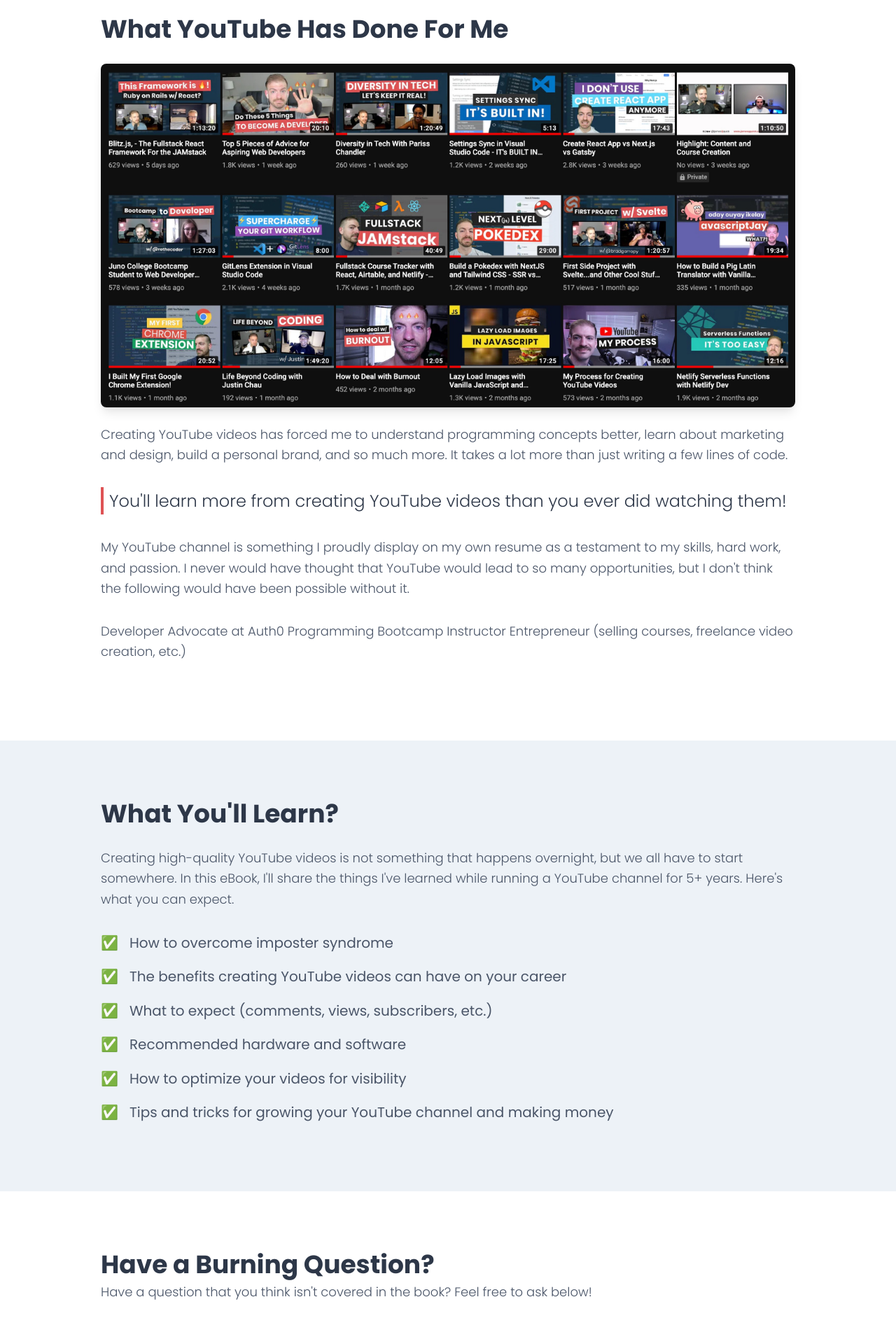
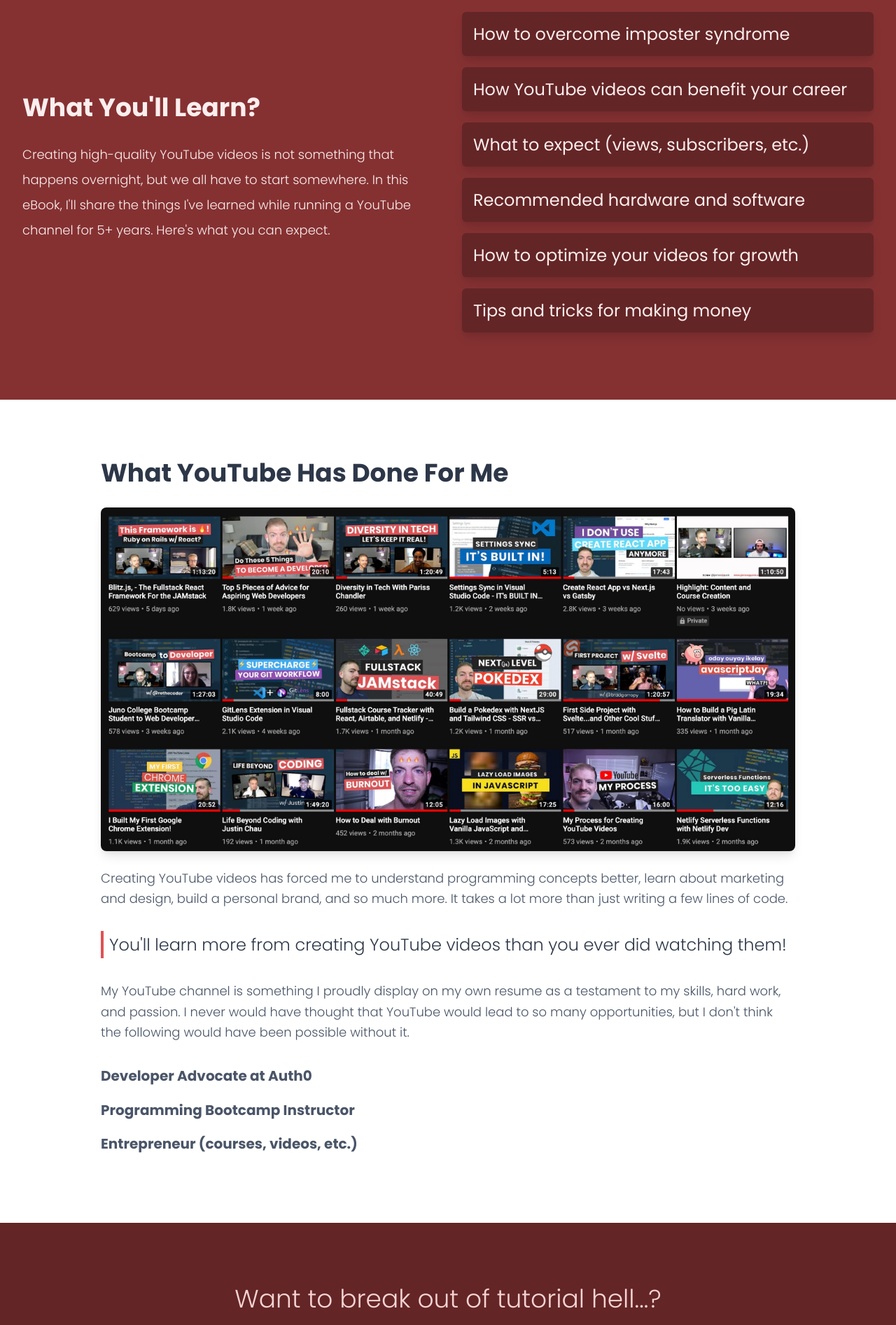
Before and after one commit to jamesqquick/youtube-for-developers, a Next.js app: page / in a window 1280 px wide. Shown: the part 1640-3533 px from the top of the page at 70% size. Built offline with nearby package versions, Linux system fonts and the light colour scheme.

Commit message:
design updates

```diff
--- a/components/FAQs.js
+++ b/components/FAQs.js
@@ -2,29 +2,33 @@ import React from 'react';
 
 export default function FAQs() {
     return (
-        <div className="container mx-auto max-w-6xl py-20 px-6 md:px-20">
+        <div className="bg-gray-200 py-24 relative">
+            <div className="absolute top-0 h-48 bg-gray-300 w-full"></div>
+            <div className="px-8 relative">
+                <div className="mx-auto max-w-4xl py-20 px-6 md:px-20 bg-white border rounded-lg shadow-xl ">
                     <h1 className="text-4xl font-bold leading-snug text-gray-800 mb-6">
                         FAQs
                     </h1>
                     <ul>
                         <li>
                             <div>
-                        <h3 className="text-2xl font-bold leading-snug text-gray-800 mb-6">
+                                <h3 className="text-2xl font-bold leading-snug text-gray-800 mb-2">
                                     What's included?
                                 </h3>
                                 <p>
                                     Your purchase includes the{' '}
-                            <strong>entire ~50 page eBook</strong> with lifetime
-                            updates. You will also get access to an{' '}
-                            <strong>exclusive Q&A stream</strong> where you can
-                            ask your own follow up questions!
+                                    <strong>entire ~50 page eBook</strong> with
+                                    lifetime updates. You will also get access
+                                    to an <strong>exclusive Q&A stream</strong>{' '}
+                                    where you can ask your own follow up
+                                    questions!
                                 </p>
                             </div>
                         </li>
 
                         <li>
                             <div>
-                        <h3 className="text-2xl font-bold leading-snug text-gray-800 mb-6">
+                                <h3 className="text-2xl font-bold leading-snug text-gray-800 mb-2">
                                     How do I login and view the download?
                                 </h3>
                                 <p>
@@ -43,16 +47,19 @@ export default function FAQs() {
                         </li>
                         <li>
                             <div>
-                        <h3 className="text-2xl font-bold leading-snug text-gray-800 mb-6">
+                                <h3 className="text-2xl font-bold leading-snug text-gray-800 mb-2">
                                     Other questions
                                 </h3>
                                 <p>
-                            Feel free to reach out in chat or send me an email
-                            at <strong>me@jamesqquick.com</strong>.
+                                    Feel free to reach out in chat or send me an
+                                    email at <strong>me@jamesqquick.com</strong>
+                                    .
                                 </p>
                             </div>
                         </li>
                     </ul>
                 </div>
+            </div>
+        </div>
     );
 }
--- a/components/Testimonials.js
+++ b/components/Testimonials.js
@@ -14,12 +14,16 @@ export default function Testimonials() {
         },
     ];
     return (
-        <div>
-            <h1 className="text-4xl font-bold leading-snug text-gray-800 mb-6">
-                Testimonials
+        <div className="xl:flex items-stretch pt-24 pb-12 xl:pb-0 bg-gray-300">
+            <div className="text-center xl:w-1/3 flex relative items-center justify-center xl:py-24  ">
+                <h1 className="text-4xl uppercase font-bold leading-snug text-gray-800 mb-12 xl:mb-0 xl:p-4">
+                    What People Are Saying
                 </h1>
+                <div className="absolute  w-48 xl:h-full right-0 transform translate-x-24"></div>
+            </div>
+            <div className=" px-8 xl:py-24 xl:w-2/3 z-10 space-y-12 relative">
                 {quotes.map((testimonial) => (
-                <div className="md:flex space-x-10 items-center mb-10">
+                    <div className="md:flex space-x-10 items-center border p-8 shadow-2xl rounded-lg bg-gray-100">
                         <img
                             src={testimonial.img}
                             alt="YouTube For Developers Cover Image"
@@ -27,13 +31,22 @@ export default function Testimonials() {
                             id="coverImage"
                         />
                         <div className="">
-                        <h2 className="text-2xl font-bold leading-snug text-gray-800">
+                            <h2 className="text-2xl font-bold leading-snug text-gray-800 mb-2">
                                 {testimonial.name}
                             </h2>
-                        <p>{testimonial.quote}</p>
+                            <p className="relative italic mb-4">
+                                <span className="absolute top-0 left-0 transform -translate-x-10 text-brand-700 -translate-y-4 text-6xl font-bold">
+                                    "
+                                </span>
+                                {testimonial.quote}
+                                <span className="absolute  transform text-brand-700 -translate-y-6 text-6xl font-bold">
+                                    "
+                                </span>
+                            </p>
                         </div>
                     </div>
                 ))}
             </div>
+        </div>
     );
 }
--- a/components/WhatYoullLearn.js
+++ b/components/WhatYoullLearn.js
@@ -2,42 +2,41 @@ import React from 'react';
 
 export default function WhatYoullLearn() {
     return (
-        <div className="container mx-auto max-w-6xl py-20 px-6 md:px-20">
-            <h1 className="text-4xl font-bold leading-snug text-gray-800 mb-6">
+        <div className="py-20 bg-brand-700 text-brand-100">
+            <div className=" container mx-auto max-w-8xl lg:flex items-center lg:space-x-10 px-8">
+                <div className="lg:w-1/2">
+                    <h1 className="text-4xl font-bold leading-snug  mb-6">
                         What You'll Learn?
                     </h1>
-            <p>
-                Creating high-quality YouTube videos is not something that
-                happens overnight, but we all have to start somewhere. In this
-                eBook, I'll share the things I've learned while running a
-                YouTube channel for 5+ years. Here's what you can expect.
+                    <p className="text-brand-100 leading-loose">
+                        Creating high-quality YouTube videos is not something
+                        that happens overnight, but we all have to start
+                        somewhere. In this eBook, I'll share the things I've
+                        learned while running a YouTube channel for 5+ years.
+                        Here's what you can expect.
                     </p>
-            <ul>
-                <li className="font-normal">
-                    <span className="mr-4">✅</span> How to overcome imposter
-                    syndrome
+                </div>
+                <ul className="lg:w-1/2 ml-0">
+                    <li className="font-normal bg-brand-800 py-3 px-4 rounded-md shadow-lg text-brand-100 text-2xl">
+                        How to overcome imposter syndrome
                     </li>
-                <li className="font-normal">
-                    <span className="mr-4">✅</span> The benefits creating
-                    YouTube videos can have on your career{' '}
+                    <li className="font-normal bg-brand-800 py-3 px-4 rounded-md shadow-lg text-brand-100 text-2xl">
+                        How YouTube videos can benefit your career
                     </li>
-                <li className="font-normal">
-                    <span className="mr-4">✅</span> What to expect (comments,
-                    views, subscribers, etc.)
+                    <li className="font-normal bg-brand-800 py-3 px-4 rounded-md shadow-lg text-brand-100 text-2xl">
+                        What to expect (views, subscribers, etc.)
                     </li>
-                <li className="font-normal">
-                    <span className="mr-4">✅</span> Recommended hardware and
-                    software
+                    <li className="font-normal bg-brand-800 py-3 px-4 rounded-md shadow-lg text-brand-100 text-2xl">
+                        Recommended hardware and software
                     </li>
-                <li className="font-normal">
-                    <span className="mr-4">✅</span> How to optimize your videos
-                    for visibility
+                    <li className="font-normal bg-brand-800 py-3 px-4 rounded-md shadow-lg text-brand-100 text-2xl">
+                        How to optimize your videos for growth
                     </li>
-                <li className="font-normal">
-                    <span className="mr-4">✅</span> Tips and tricks for growing
-                    your YouTube channel and making money
+                    <li className="font-normal bg-brand-800 py-3 px-4 rounded-md shadow-lg text-brand-100 text-2xl">
+                        Tips and tricks for making money
                     </li>
                 </ul>
             </div>
+        </div>
     );
 }
--- a/components/YouTubeForMe.js
+++ b/components/YouTubeForMe.js
@@ -30,10 +30,15 @@ export default function YouTubeForMe() {
                 opportunities, but I don't think the following would have been
                 possible without it.
             </p>
-            <p>
-                Developer Advocate at Auth0 Programming Bootcamp Instructor
-                Entrepreneur (selling courses, freelance video creation, etc.)
-            </p>
+            <ul>
+                <li>Developer Advocate at Auth0 </li>
+                <li>Programming Bootcamp Instructor</li>
+
+                <li>
+                    Entrepreneur (courses, videos,
+                    etc.)
+                </li>
+            </ul>
         </div>
     );
 }
--- a/pages/index.js
+++ b/pages/index.js
@@ -24,7 +24,6 @@ export default function Home() {
                     <Hero title="Developer's Guide to Starting a YouTube Channel" />
                 </section>
                 <section className="text-center p-10">
-
                     <a
                         href="https://www.producthunt.com/posts/youtube-for-developers-ebook?utm_source=badge-featured&utm_medium=badge&utm_souce=badge-youtube-for-developers-ebook"
                         target="_blank"
@@ -40,32 +39,27 @@ export default function Home() {
                 <section className="bg-gray-200">
                     <ResumeMissingSomething />
                 </section>
+
+                <WhatYoullLearn />
+
                 <section className="container mx-auto max-w-6xl py-20 px-6 md:px-20 ">
                     <YouTubeForMe />
                 </section>
-                <section className="bg-gray-200">
-                    <WhatYoullLearn />
-                </section>
-                <section className="container mx-auto max-w-6xl py-20 px-6 md:px-20">
-                    <Questions />
-                </section>
-
-                <section className="bg-brand">
+                <section className="bg-brand-800">
                     <div className="container mx-auto max-w-6xl py-20 px-4 md:px-20">
-                        <p className="text-2xl text-center text-brand-300 mb-2">
-                            Want to break out of tutorial hell?
+                        <p className="text-4xl text-center text-brand-200 mb-0">
+                            Want to break out of tutorial hell...?
                         </p>
                         <p class="text-4xl md:text-6xl font-bold text-center text-brand-100">
                             BUILD THE TUTORIAL YOURSELF!
                         </p>
                     </div>
                 </section>
-                <section className="container mx-auto max-w-6xl py-20 px-6 md:px-20">
+
                 <Testimonials />
-                </section>
-                <section className="bg-gray-200">
+
                 <FAQs />
-                </section>
+
                 <section className="container mx-auto max-w-6xl py-20 px-6 md:px-20">
                     <Hero />
                 </section>
@@ -75,6 +69,9 @@ export default function Home() {
                         <Instructor />
                     </div>
                 </section>
+                <section className="container mx-auto max-w-6xl py-20 px-6 md:px-20">
+                    <Questions />
+                </section>
             </main>
         </div>
     );
```
Lines whose indentation alone changed are shown as unchanged.
